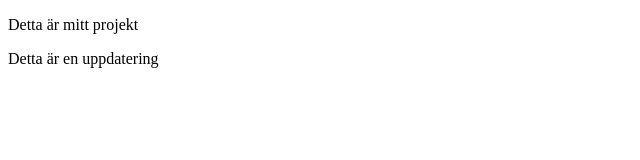
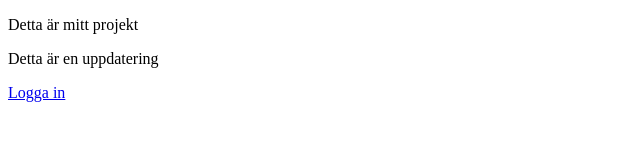
Before and after one commit to MarcusRestoryAi/GritJWS23, a plain HTML site: page index.html in a window 1280 px wide. Shown: the full height of the page, 0-640 px from the left. Drawn offline with Linux system fonts and the light colour scheme.

Commit message:
Login Function

```diff
--- a/index.html
+++ b/index.html
@@ -9,5 +9,7 @@
 <body>
     <p>Detta är mitt projekt</p>
     <p>Detta är en uppdatering</p>
+
+    <a href="login.js">Logga in</a>
 </body>
 </html>
--- /dev/null
+++ b/login.js
@@ -0,0 +1 @@
+console.log("This is the Login Function");
```
